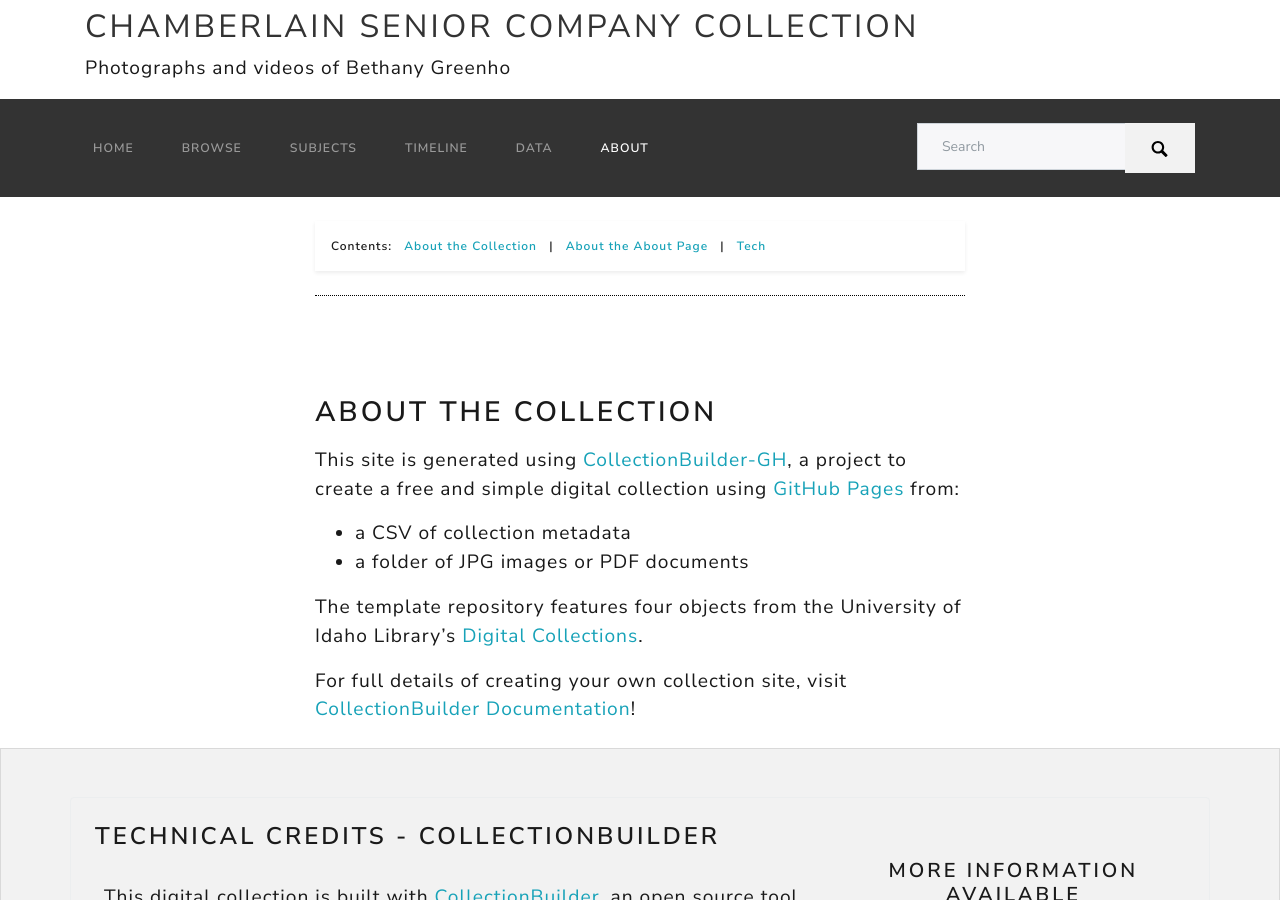
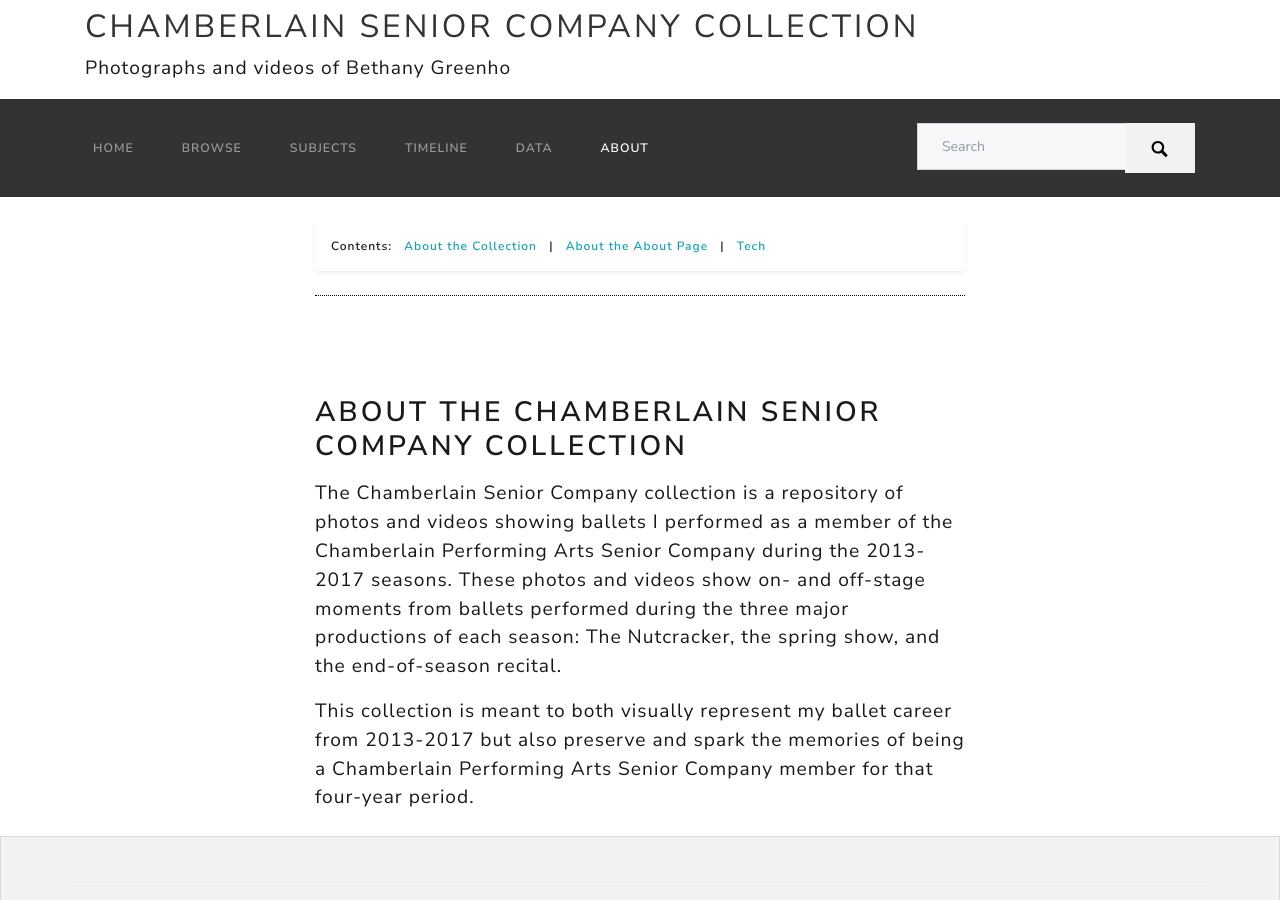
Before and after one commit to bgreenho/Chamberlain-Senior-Company-Collection, a Jekyll site: the page built from pages/about.md, in a window 1280 px wide and 900 px high. Built offline with Jekyll 4.4.1, drawn with Linux system fonts in a browser that asks for light colours; nearby versions of some CDN libraries.

Commit message:
Update about.md

```diff
--- a/pages/about.md
+++ b/pages/about.md
@@ -12,15 +12,11 @@ credits: true
 
 {% include feature/nav-menu.html sections="About the Collection;About the About Page" %}
 
-## About the Collection
+## About the Chamberlain Senior Company Collection
 
-This site is generated using [CollectionBuilder-GH](https://collectionbuilding.github.io/gh/), a project to create a free and simple digital collection using [GitHub Pages](https://pages.github.com/) from:
+The Chamberlain Senior Company collection is a repository of photos and videos showing ballets I performed as a member of the Chamberlain Performing Arts Senior Company during the 2013-2017 seasons. These photos and videos show on- and off-stage moments from ballets performed during the three major productions of each season: The Nutcracker, the spring show, and the end-of-season recital.
 
-- a CSV of collection metadata
-- a folder of JPG images or PDF documents
+This collection is meant to both visually represent my ballet career from 2013-2017 but also preserve and spark the memories of being a Chamberlain Performing Arts Senior Company member for that four-year period.
 
-The template repository features four objects from the University of Idaho Library's [Digital Collections](https://www.lib.uidaho.edu/digital).
-
-For full details of creating your own collection site, visit [CollectionBuilder Documentation](https://collectionbuilder.github.io/cb-docs/)!
 
 <!-- IMPORTANT!!! DELETE this comment and the include below when you are finished editing this page for your collection. The include below introduces about page features. They will show up on your collection's about page until you delete it.  -->
```
